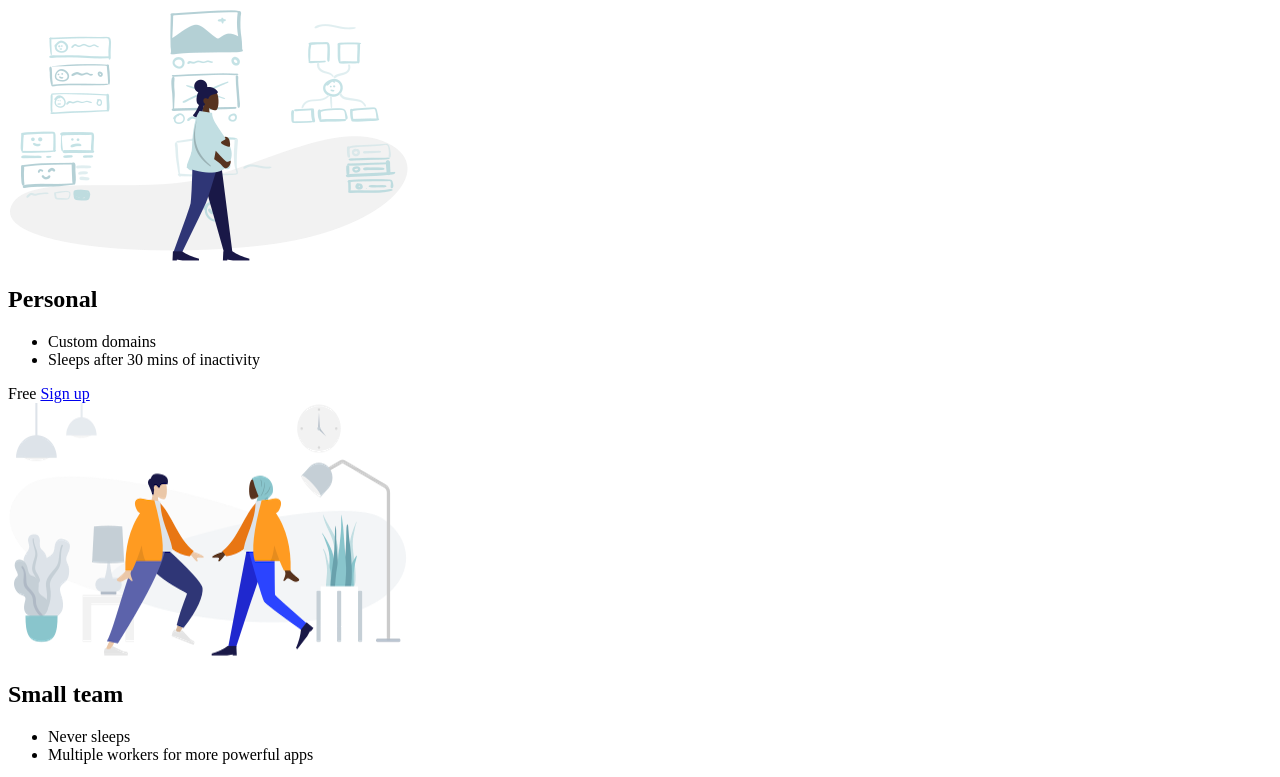
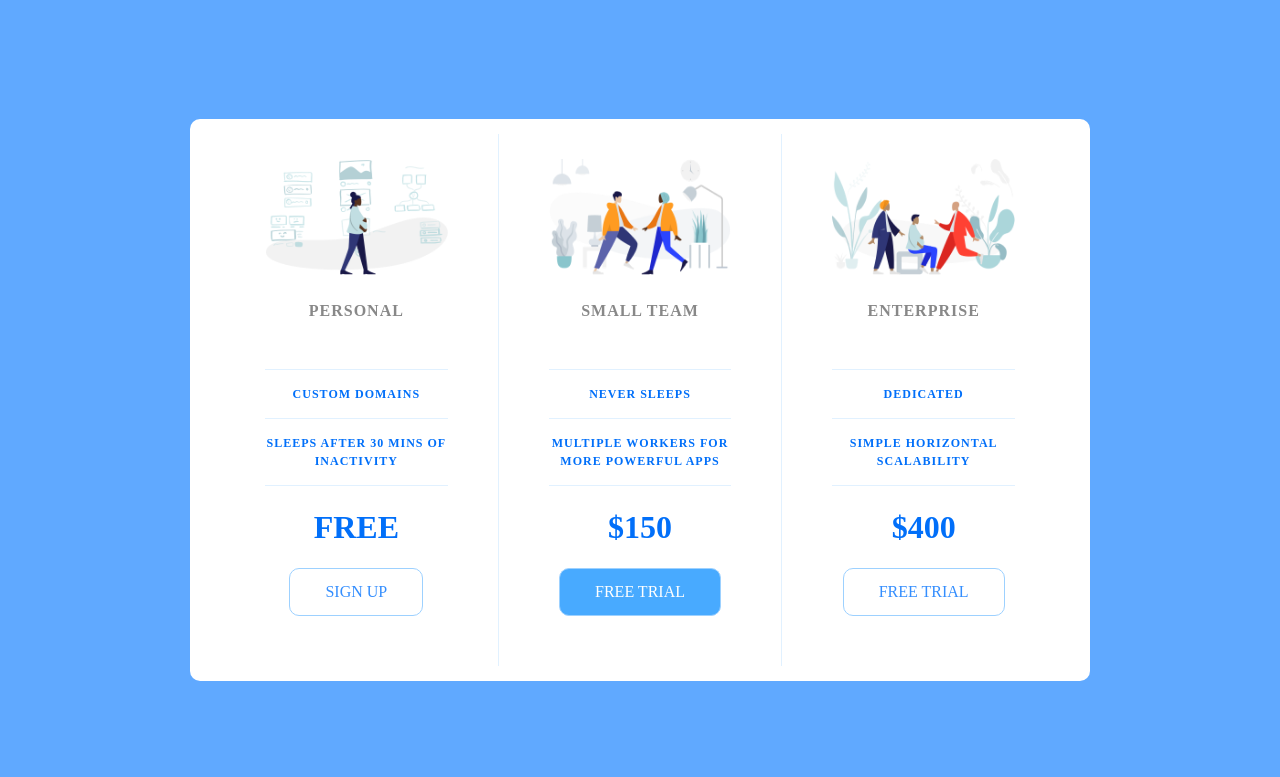
Before and after one commit to Harry262530/Web-development-projects, a plain HTML site: page project2.html in a window 1280 px wide. Shown: the top 777 px of the page. Drawn offline with Linux system fonts and the light colour scheme.

Commit message:
Update project2.html

```diff
--- a/project2.html
+++ b/project2.html
@@ -6,7 +6,7 @@
     <meta name="viewport" content="width=device-width, initial-scale=1.0">
     <title>Price Tiers</title>
     <link rel="stylesheet" href="https://fonts.googleapis.com/css?family=Open+Sans:400,600,700">
-    <link rel="stylesheet" href="mediaquery.css">
+    <link rel="stylesheet" href="project2.css">
 </head>
 
 <body>
```
